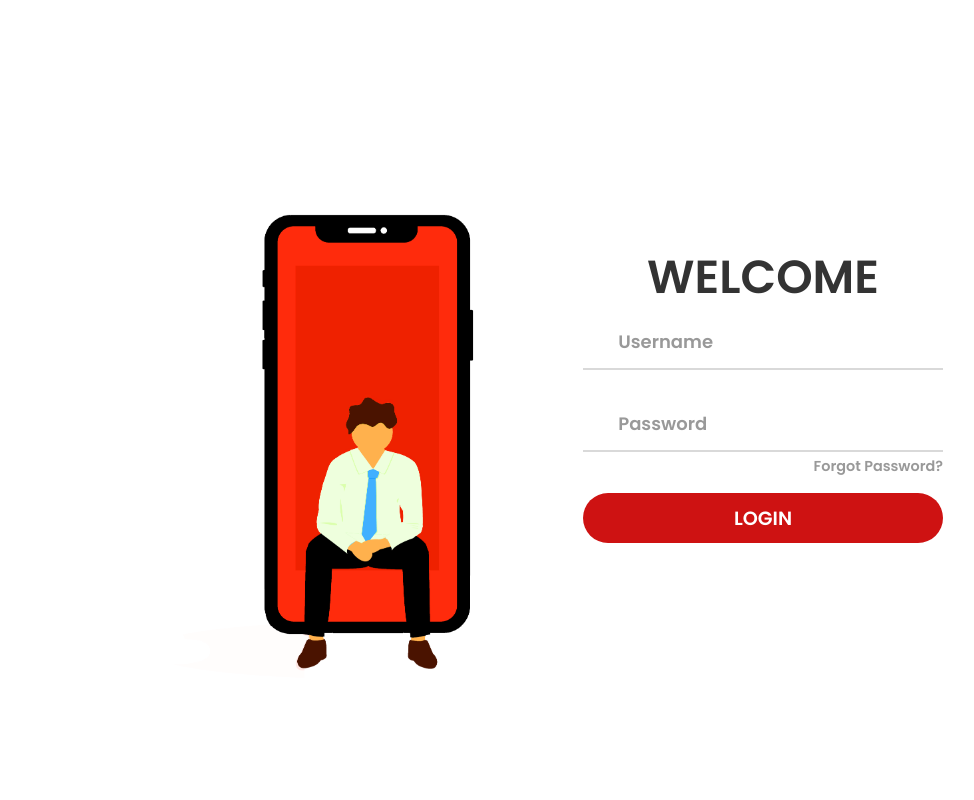
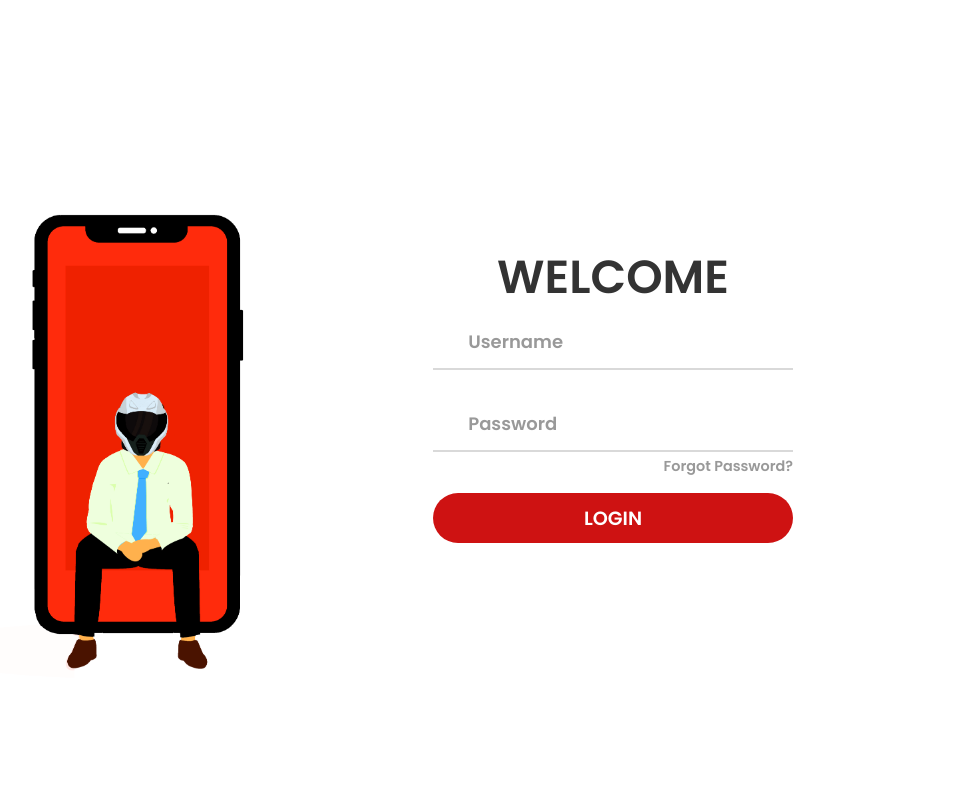
Before and after one commit to RandyGrullon/ProjectoFinal, a PHP site: page /html/Login.html in a window 1280 px wide. Shown: the whole page, without its empty margins (261-1235 px from the left). Run offline with PHP 8.4, Linux system fonts and the light colour scheme.

Commit message:
change on login page

```diff
--- a/JDM's CARS/css/LoginStyle.css
+++ b/JDM's CARS/css/LoginStyle.css
@@ -29,6 +29,8 @@ body{
 .login-content{
 	display: flex;
 	justify-content: flex-start;
+	position: relative;
+	right: 150px;
 	align-items: center;
 	text-align: center;
 }
@@ -36,15 +38,11 @@ body{
 .img img{
 	width: 700px;
 	position: relative;
-	left: 250px;
+	left: 20px;
 }
 
 form{
 	width: 360px;
-}
-
-.login-content img{
-    height: 100px;
 }
 
 .login-content h2{
```
Also changed, not shown: JDM's CARS/IMG/bg.png.
